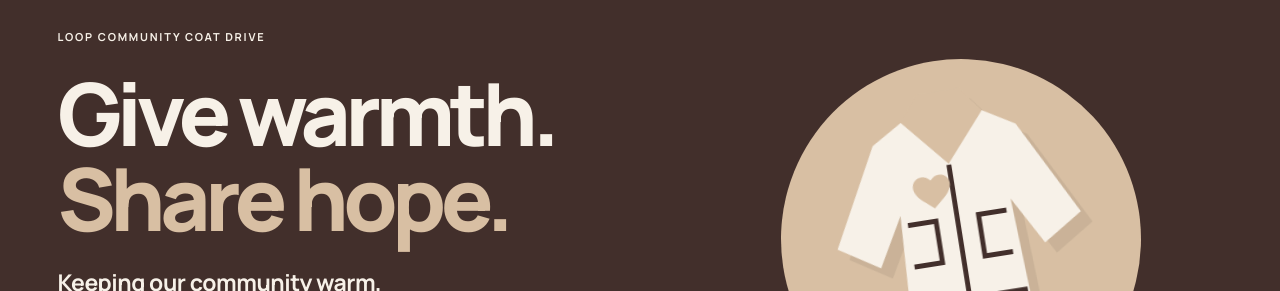
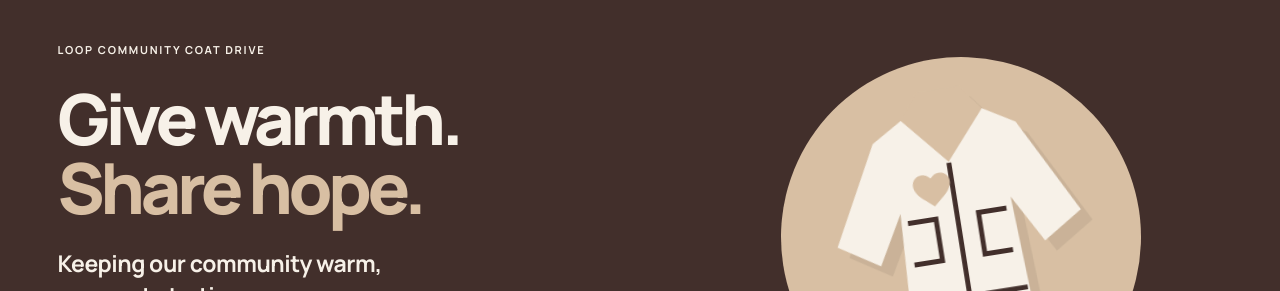
Before and after one commit to kferacho3/LOOP, a Next.js app: page / in a window 1280 px wide. Shown: the part 175-466 px from the top of the page. Built offline with nearby package versions, Linux system fonts and the light colour scheme; no server answers.

Commit message:
Refine coat-drive headline scale for desktop

```diff
--- a/src/app/brand.css
+++ b/src/app/brand.css
@@ -384,7 +384,7 @@ html[data-motion='calm'] .route-enter {
   min-height: 640px;
 }
 .coat-copy h1 {
-  font-size: clamp(4rem, 6.8vw, 7.6rem);
+  font-size: clamp(3.6rem, 5.5vw, 6.1rem);
   font-weight: 850;
   letter-spacing: -0.065em;
   line-height: 0.98;
```
